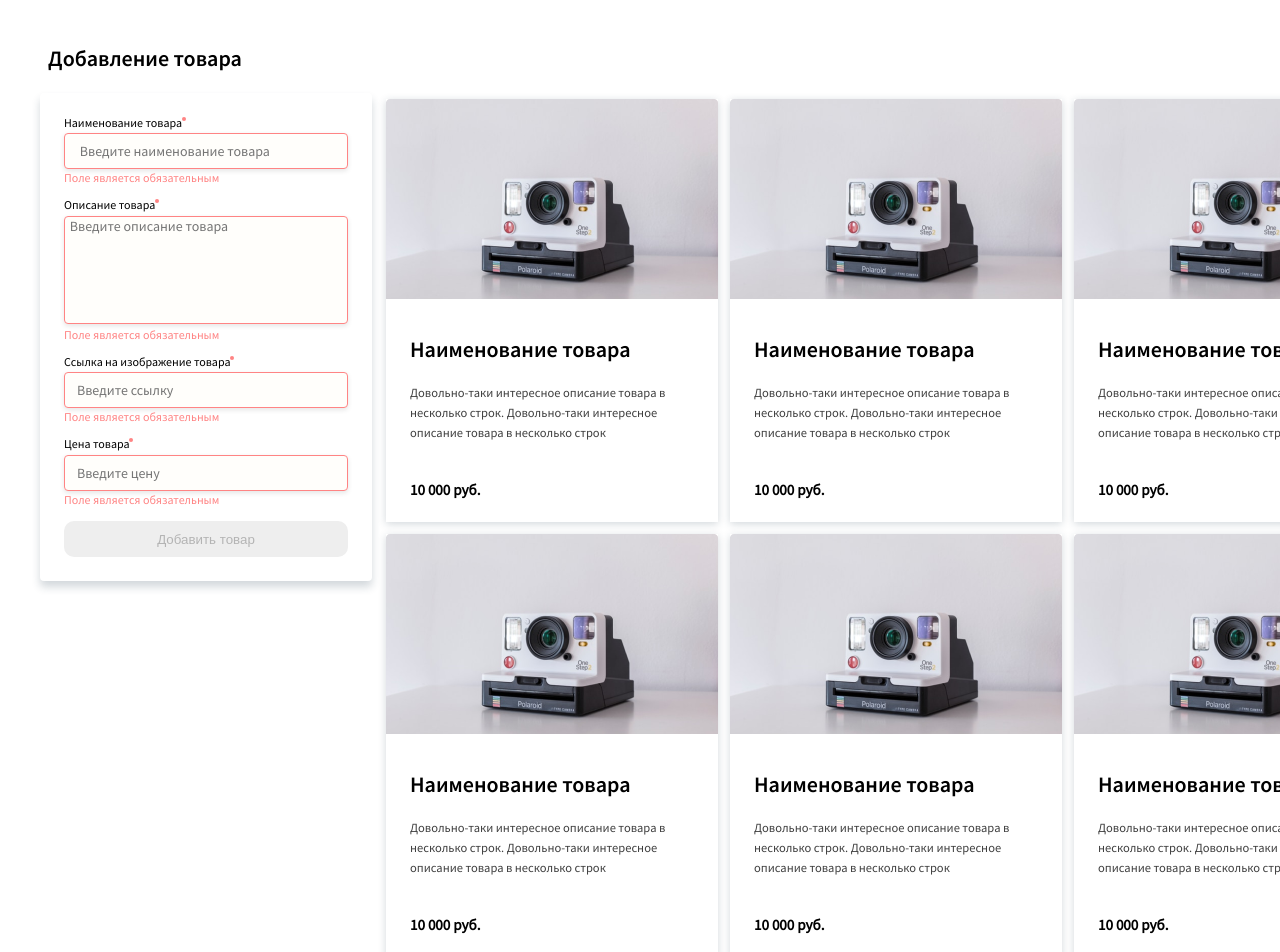
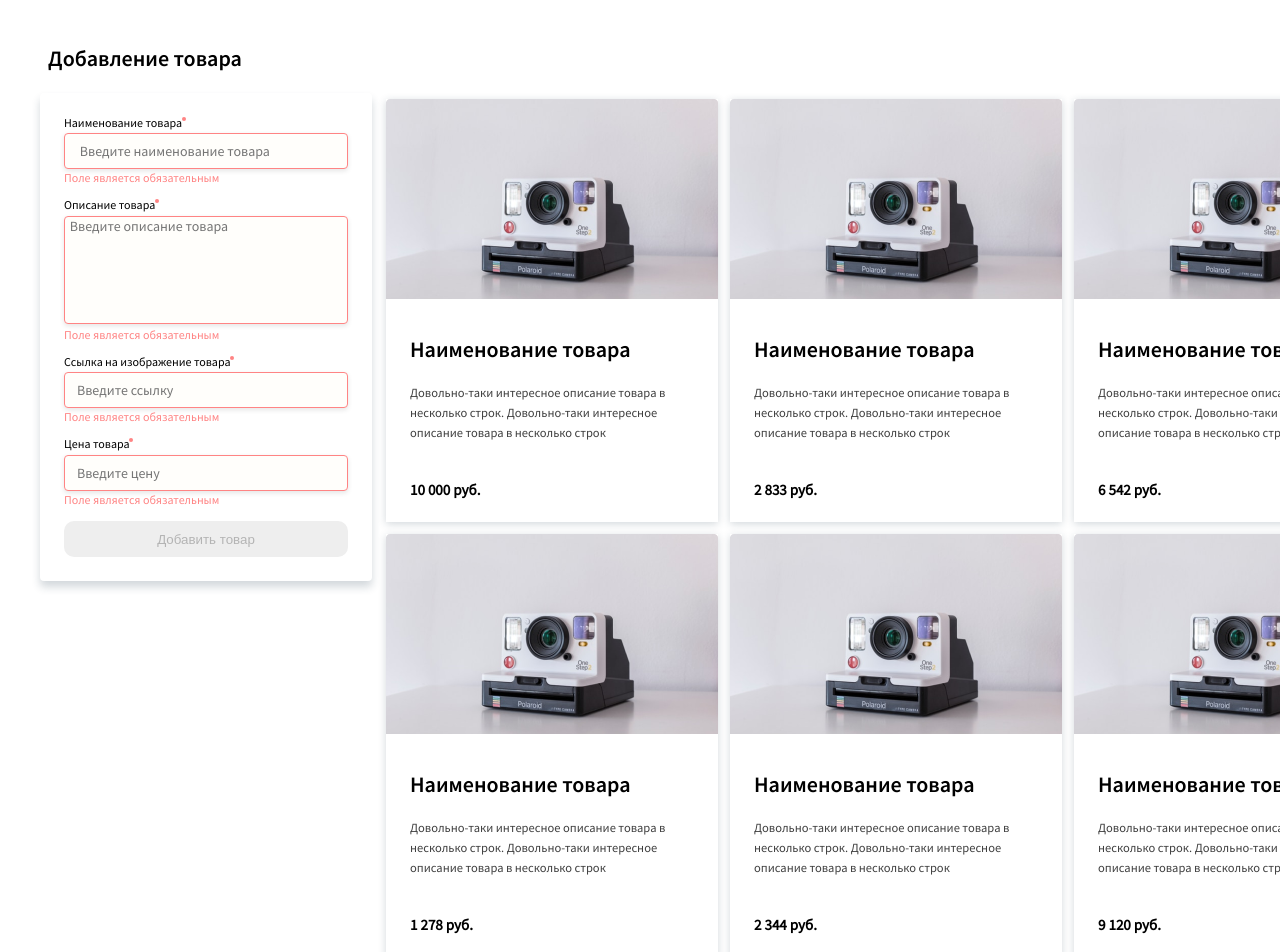
Before and after one commit to Roman-wdesign/proj, a Vue app: page /#/ in a window 1280 px wide. Shown: the top 952 px of the page. Built offline with nearby package versions, Linux system fonts and the light colour scheme.

Commit message:
array has been moved in the vuex

```diff
--- a/src/components/Product.vue
+++ b/src/components/Product.vue
@@ -14,9 +14,9 @@
     <div class="product">
       <div class="about__img"><img src="@/assets/img/photo.png"></div>
       <div class="about">
-        <div class="about__header">{{ product_data.header }}</div>
-        <div class="about__description">{{ product_data.description }}</div>
-        <div class="about__price">{{ product_data.price }}</div>
+        <div class="about__header">{{ product_data.username }}</div>
+        <div class="about__description">{{ product_data.textarea }}</div>
+        <div class="about__price">{{ product_data.number }}</div>
       </div>
     </div>
   </div>
--- a/src/components/ProductList.vue
+++ b/src/components/ProductList.vue
@@ -1,7 +1,7 @@
 <template>
   <div class="product-list">
     <mcv-product
-        v-for="product in products"
+        v-for="product in PRODUCTS"
         :product_data="product"
         :key="product.id"
     ></mcv-product>
@@ -9,75 +9,20 @@
 </template>
 
 <script>
+import {mapGetters} from 'vuex';
 import McvProduct from "@/components/Product";
 
 export default {
   name: "McvProductList",
   components: {McvProduct},
   data: () => ({
-    products: [
-      {
-        id: 1,
-        header: 'Наименование товара',
-        description: 'Довольно-таки интересное описание товара в несколько строк. Довольно-таки интересное описание товара в несколько строк',
-        price: '10 000 руб.'
-      },
-      {
-        id: 2,
-        header: 'Наименование товара',
-        description: 'Довольно-таки интересное описание товара в несколько строк. Довольно-таки интересное описание товара в несколько строк',
-        price: '10 000 руб.'
-      },
-      {
-        id: 3,
-        header: 'Наименование товара',
-        description: 'Довольно-таки интересное описание товара в несколько строк. Довольно-таки интересное описание товара в несколько строк',
-        price: '10 000 руб.'
-      },
-      {
-        id: 4,
-        header: 'Наименование товара',
-        description: 'Довольно-таки интересное описание товара в несколько строк. Довольно-таки интересное описание товара в несколько строк',
-        price: '10 000 руб.'
-      },
-      {
-        id: 5,
-        header: 'Наименование товара',
-        description: 'Довольно-таки интересное описание товара в несколько строк. Довольно-таки интересное описание товара в несколько строк',
-        price: '10 000 руб.'
-      },
-      {
-        id: 6,
-        header: 'Наименование товара',
-        description: 'Довольно-таки интересное описание товара в несколько строк. Довольно-таки интересное описание товара в несколько строк',
-        price: '10 000 руб.'
-      },
-      {
-        id: 7,
-        header: 'Наименование товара',
-        description: 'Довольно-таки интересное описание товара в несколько строк. Довольно-таки интересное описание товара в несколько строк',
-        price: '10 000 руб.'
-      },
-      {
-        id: 8,
-        header: 'Наименование товара',
-        description: 'Довольно-таки интересное описание товара в несколько строк. Довольно-таки интересное описание товара в несколько строк',
-        price: '10 000 руб.'
-      },
-      {
-        id: 9,
-        header: 'Наименование товара',
-        description: 'Довольно-таки интересное описание товара в несколько строк. Довольно-таки интересное описание товара в несколько строк',
-        price: '10 000 руб.'
-      },
-      {
-        id: 10,
-        header: 'Наименование товара',
-        description: 'Довольно-таки интересное описание товара в несколько строк. Довольно-таки интересное описание товара в несколько строк',
-        price: '10 000 руб.'
-      },
-    ]
+
   }),
+  computed: {
+    ...mapGetters ([
+        'PRODUCTS'
+    ])
+  },
 }
 </script>
 
--- a/src/store/index.js
+++ b/src/store/index.js
@@ -1,5 +1,8 @@
 import Vue from 'vue'
 import Vuex from 'vuex'
+
+import products from '@/store/modules/products'
+import form from '@/store/modules/form'
 
 Vue.use(Vuex)
 
@@ -11,5 +14,7 @@ export default new Vuex.Store({
   actions: {
   },
   modules: {
+    products,
+    form
   }
 })
--- /dev/null
+++ b/src/store/modules/products.js
@@ -0,0 +1,80 @@
+const state = {
+    products: [
+        {
+            id: 1,
+            username: 'Наименование товара',
+            textarea: 'Довольно-таки интересное описание товара в несколько строк. Довольно-таки интересное описание товара в несколько строк',
+            number: '10 000 руб.'
+        },
+        {
+            id: 2,
+            username: 'Наименование товара',
+            textarea: 'Довольно-таки интересное описание товара в несколько строк. Довольно-таки интересное описание товара в несколько строк',
+            number: '2 833 руб.'
+        },
+        {
+            id: 3,
+            username: 'Наименование товара',
+            textarea: 'Довольно-таки интересное описание товара в несколько строк. Довольно-таки интересное описание товара в несколько строк',
+            number: '6 542 руб.'
+        },
+        {
+            id: 4,
+            username: 'Наименование товара',
+            textarea: 'Довольно-таки интересное описание товара в несколько строк. Довольно-таки интересное описание товара в несколько строк',
+            number: '1 278 руб.'
+        },
+        {
+            id: 5,
+            username: 'Наименование товара',
+            textarea: 'Довольно-таки интересное описание товара в несколько строк. Довольно-таки интересное описание товара в несколько строк',
+            number: '2 344 руб.'
+        },
+        {
+            id: 6,
+            username: 'Наименование товара',
+            textarea: 'Довольно-таки интересное описание товара в несколько строк. Довольно-таки интересное описание товара в несколько строк',
+            number: '9 120 руб.'
+        },
+        {
+            id: 7,
+            username: 'Наименование товара',
+            textarea: 'Довольно-таки интересное описание товара в несколько строк. Довольно-таки интересное описание товара в несколько строк',
+            number: '10 000 руб.'
+        },
+        {
+            id: 8,
+            username: 'Наименование товара',
+            textarea: 'Довольно-таки интересное описание товара в несколько строк. Довольно-таки интересное описание товара в несколько строк',
+            number: '1 400 руб.'
+        },
+        {
+            id: 9,
+            username: 'Наименование товара',
+            textarea: 'Довольно-таки интересное описание товара в несколько строк. Довольно-таки интересное описание товара в несколько строк',
+            number: '10 000 руб.'
+        },
+        {
+            id: 10,
+            username: 'Наименование товара',
+            textarea: 'Довольно-таки интересное описание товара в несколько строк. Довольно-таки интересное описание товара в несколько строк',
+            number: '10 000 руб.'
+        },
+    ]
+}
+const mutations = {
+
+
+}
+const getters = {
+    PRODUCTS(state){
+       return state.products
+    }
+}
+
+
+export default {
+    state,
+    mutations,
+    getters
+}
```
Also changed, not shown: src/store/modules/form.js (added), 1 other file (tests, documents, lock files or other folders).
